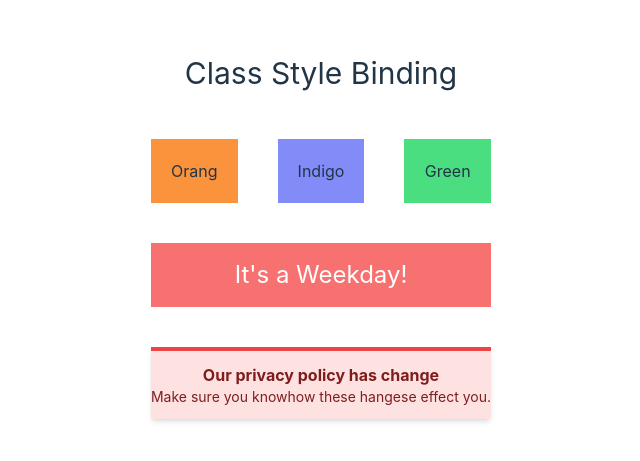
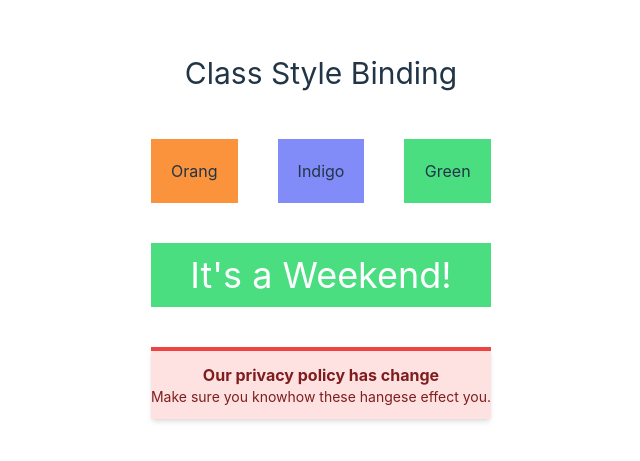
Before and after one commit to shshohagh/ostad, a Vue app in the folder p2/: page / in a window 1280 px wide. Shown: the part 187-648 px from the top of the page, without its empty margins (319-959 px from the left). Built offline with nearby package versions, Linux system fonts and the light colour scheme.

Commit message:
Update App.vue

```diff
--- a/p2/src/App.vue
+++ b/p2/src/App.vue
@@ -7,18 +7,17 @@ const status_size = 'text-2xl'
 const bgOrange="bg-orange-400"
 const bgIndigo="bg-indigo-400"
 const bgGreen="bg-green-400"
-const weekday = true
+const weekday = false
 const colors = {
-    bgColor:'bg-teal-100',
-    borderColor:'border-teal-500',
-    textColor:'text-teal-900'
+    bgColor:'bg-blue-100',
+    borderColor:'border-blue-500',
+    textColor:'text-blue-900'
 }
 const messageType = 'error'
-if('error'==messageType){
-    colors.bgColor='bg-red-100',
-    colors.borderColor='border-red-500',
-    colors.textColor='text-red-900'
-}
+if('success' == messageType){ colors.bgColor='bg-teal-100', colors.borderColor='border-teal-500', colors.textColor='text-teal-900' }
+if('error' == messageType){ colors.bgColor='bg-red-100', colors.borderColor='border-red-500', colors.textColor='text-red-900' }
+if('warning' == messageType){ colors.bgColor='bg-yellow-100', colors.borderColor='border-yellow-500', colors.textColor='text-yellow-900' }
+
 </script>
 
 <template>
@@ -30,7 +29,9 @@ if('error'==messageType){
             <div class="w-1/3 h-16 p-5" :class="bgGreen">Green</div>
         </section>
         <section class="mt-10">
-            <div class="h-16 flex items-center justify-center text-white p-3" :class="[weekday?'bg-red-400':'bg-green-400',weekday==true?'text-2xl':'text-4xl']">It's a Weekday!</div>
+            <div class="h-16 flex items-center justify-center text-white p-3" :class="[weekday?'bg-red-400':'bg-green-400',weekday==true?'text-2xl':'text-4xl']">
+                {{weekday?"It's a Weekday":"It's a Weekend!"}}
+            </div>
         </section>
         <section class="mt-10">
             <div class="border-t-4 round-b py-3 shadow-md" :class="[colors.bgColor, colors.borderColor, colors.textColor]">
```
